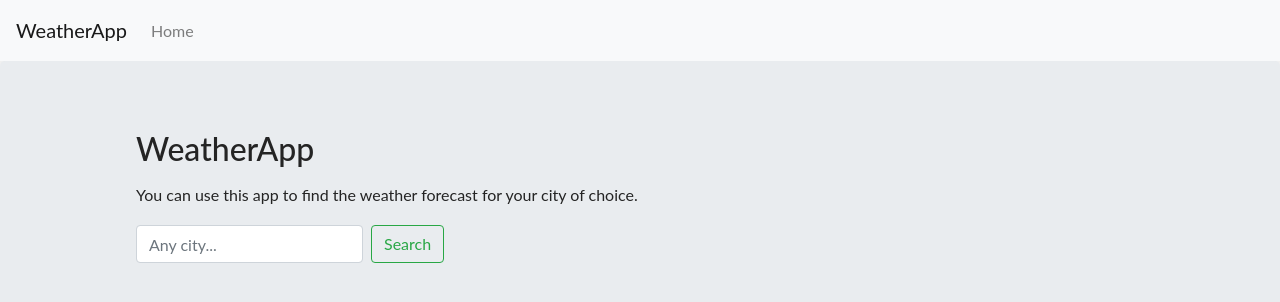
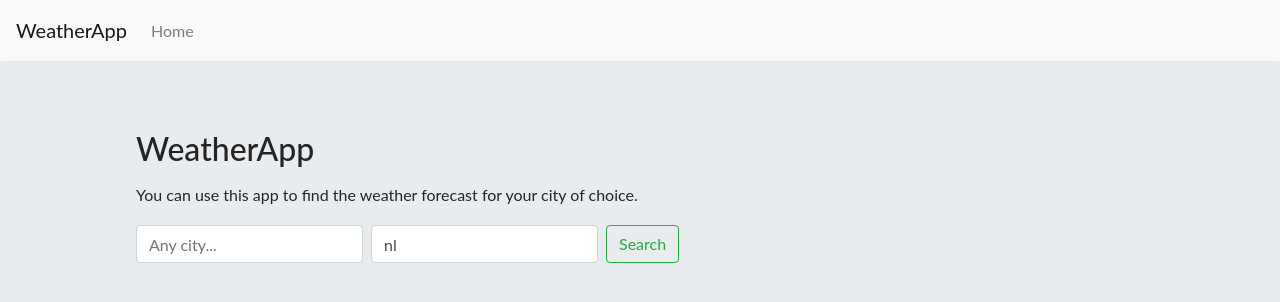
Before and after one commit to Stormheg/react-weather, a React app: page /#/ in a window 1280 px wide. Shown: the top 302 px of the page. Built offline with nearby package versions, Linux system fonts and the light colour scheme.

Commit message:
Add country input field

```diff
--- a/src/components/CitySearch.js
+++ b/src/components/CitySearch.js
@@ -6,27 +6,38 @@ import { Form, FormControl, Button } from "react-bootstrap";
 import { requestWeather, clearWeather } from "../actions/weather";
 
 const CitySearch = ({ history }) => {
-  const [searchInput, setSearchInput] = useState("");
+  const [cityInput, setCityInput] = useState("");
+  const [countryInput, setCountryInput] = useState("nl");
+
   const dispatch = useDispatch();
 
-  const handleSearchInputChange = e => setSearchInput(e.target.value);
-  const handleSearchSubmit = (e) => {
+  const handleCityInputChange = e => setCityInput(e.target.value);
+  const handleCountryInputChange = e => setCountryInput(e.target.value);
+
+  const handleSubmit = (e) => {
     e.preventDefault();
-    if (searchInput) {
+    if (cityInput) {
       dispatch(clearWeather());
-      dispatch(requestWeather({ city: searchInput, country: "nl" }));
-      history.push(`/forecast/${searchInput}`);
+      dispatch(requestWeather({ city: cityInput, country: countryInput }));
+      history.push(`/forecast/${cityInput}?country=${countryInput}`);
     }
   };
 
   return (
-    <Form inline onSubmit={handleSearchSubmit}>
+    <Form inline onSubmit={handleSubmit}>
       <Form.Group>
         <FormControl
           type="text"
-          value={searchInput}
-          onChange={handleSearchInputChange}
+          value={cityInput}
+          onChange={handleCityInputChange}
           placeholder="Any city..."
+          className="mr-sm-2"
+        />
+        <FormControl
+          type="text"
+          value={countryInput}
+          onChange={handleCountryInputChange}
+          placeholder="Country shortcode (e.g. us)"
           className="mr-sm-2"
         />
         <Button variant="outline-success" type="submit">
--- a/src/routes/WeatherPage.js
+++ b/src/routes/WeatherPage.js
@@ -10,18 +10,20 @@ import AlertDismissible from "../components/AlertDismissible";
 import WeatherTable from "../components/WeatherTable";
 import Header from "../components/Header";
 
-const WeatherPage = ({ match, history }) => {
+const WeatherPage = ({ match, history, location }) => {
   const dispatch = useDispatch();
   const weatherList = useSelector(state => state.weatherReducer.weather);
   const error = useSelector(state => state.weatherReducer.weatherErrorMessage);
 
   // Get city or redirect to default city
-  const city = match.params.city ? match.params.city : history.push("/forecast/Zwolle");
+  const city = match.params.city ? match.params.city : history.push("/forecast/Zwolle?country=nl");
+  const query = new URLSearchParams(location.search);
+  const country = query.get('country') ? query.get('country') : history.push("/forecast/Zwolle?country=nl");
 
   useEffect(() => {
     // Only get the weather if there is nothing in state and there was no error
     if (!weatherList.length > 0 && !error) {
-      dispatch(requestWeather({ city, country: "nl" }));
+      dispatch(requestWeather({ city, country}));
     }
   }, []);
 
@@ -34,7 +36,7 @@ const WeatherPage = ({ match, history }) => {
       <Header />
       <Container>
         <Link to="/">&#x2190;Back home</Link>
-        <h2 className="my-3">This week's forecast for {city}</h2>
+        <h2 className="my-3">This week's forecast for {city}, {country}</h2>
         <div className="my-2">
           <CitySearch />
         </div>
```
